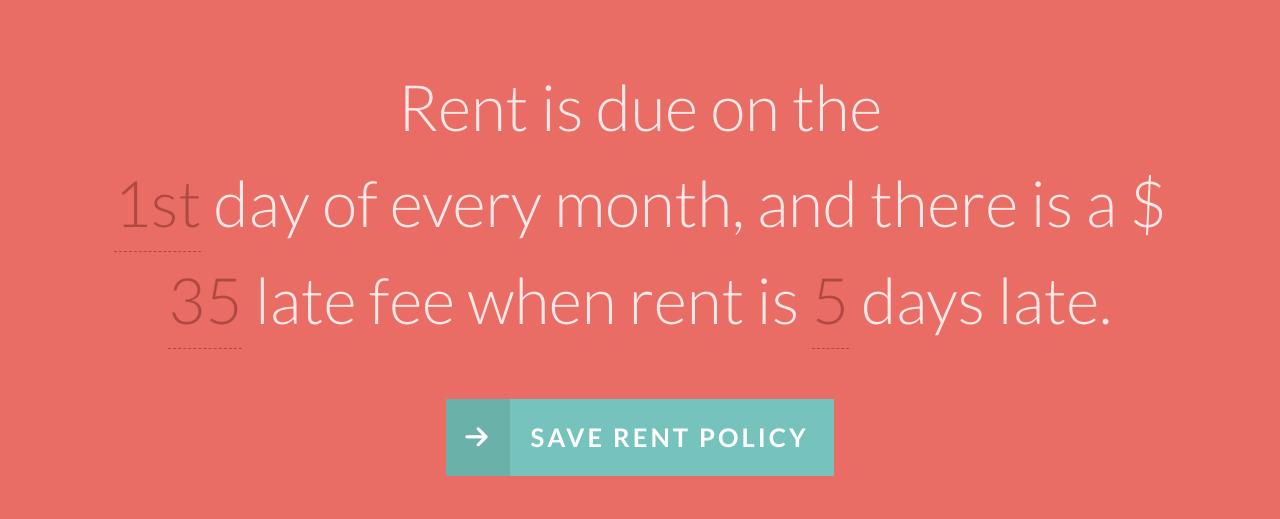
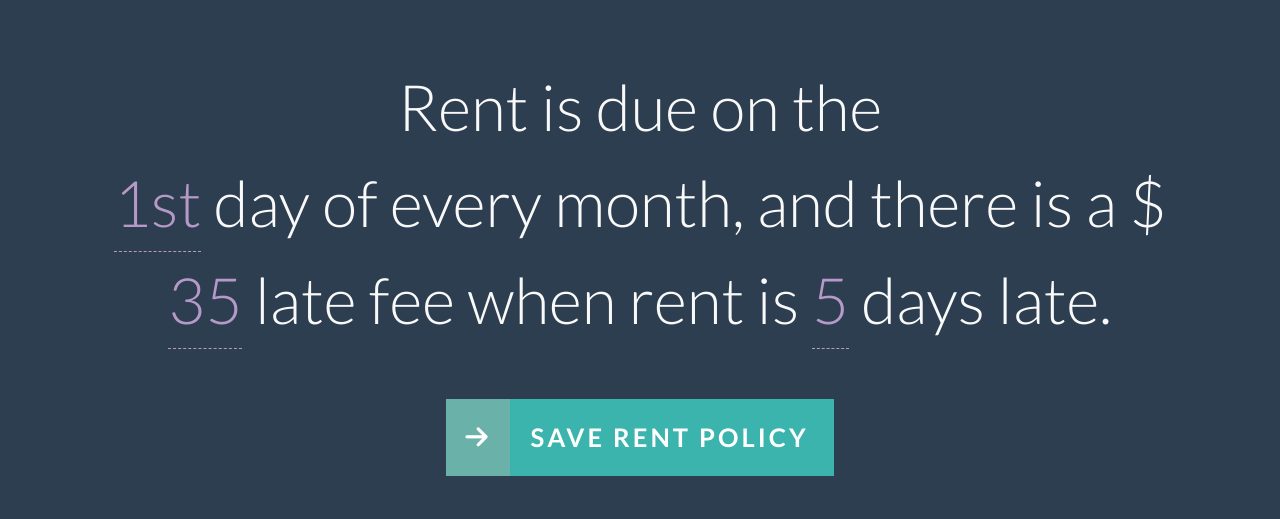
Before and after one commit to castle-dev/nl-form, a website: page app/index.html in a window 1280 px wide. Drawn offline with nearby package versions, Linux system fonts and the light colour scheme; some packages are replaced by stand-ins of ours; files that its build step writes are made by us from their sources.

Commit message:
Adding Castle colors

```diff
--- a/app/styles/component.css
+++ b/app/styles/component.css
@@ -63,16 +63,16 @@
 .nl-form select  {
 	line-height: inherit;
 	display: inline-block;
-	color: #b14943;
+	color: #b799c8;
 	cursor: pointer;
-	border-bottom: 1px dashed #b14943;
+	border-bottom: 1px dashed #b799c8;
 }
 
 /* drop-down list / text element */
 .nl-field ul {
 	position: absolute;
 	visibility: hidden;
-	background: #76C3BD;
+	background: #3ab4ad;
 	left: -0.5em;
 	top: 50%;
 	font-size: 80%;
@@ -141,7 +141,7 @@
 }
 
 .nl-ti-text ul {
-	min-width: 8em;
+	min-width: 4em;
 }
 
 .nl-ti-text ul li.nl-ti-input input {
@@ -224,7 +224,7 @@ input:focus::-ms-input-placeholder {
 	text-transform: uppercase;
 	cursor: pointer;
 	position: relative;
-	background: #76C3BD;
+	background: #3ab4ad;
 	color: #fff;
 	padding: 0 1em 0 0;
 	font-size: 40%;
--- a/app/styles/default.css
+++ b/app/styles/default.css
@@ -21,8 +21,8 @@ body, html { font-size: 100%; padding: 0; margin: 0;}
 
 body {
 	font-family: 'Lato', Calibri, Arial, sans-serif;
-	color: #ffe8e7;
-	background: #E96D65;
+	color: #f9f9f9;
+	background: #2c3e50;
 	font-weight: 300;
 	overflow-x: hidden;
 }
@@ -34,7 +34,7 @@ a {
 
 a:hover,
 a:active {
-	color: #333;
+	color: #ebebec;
 }
 
 /* Header Style */
```
